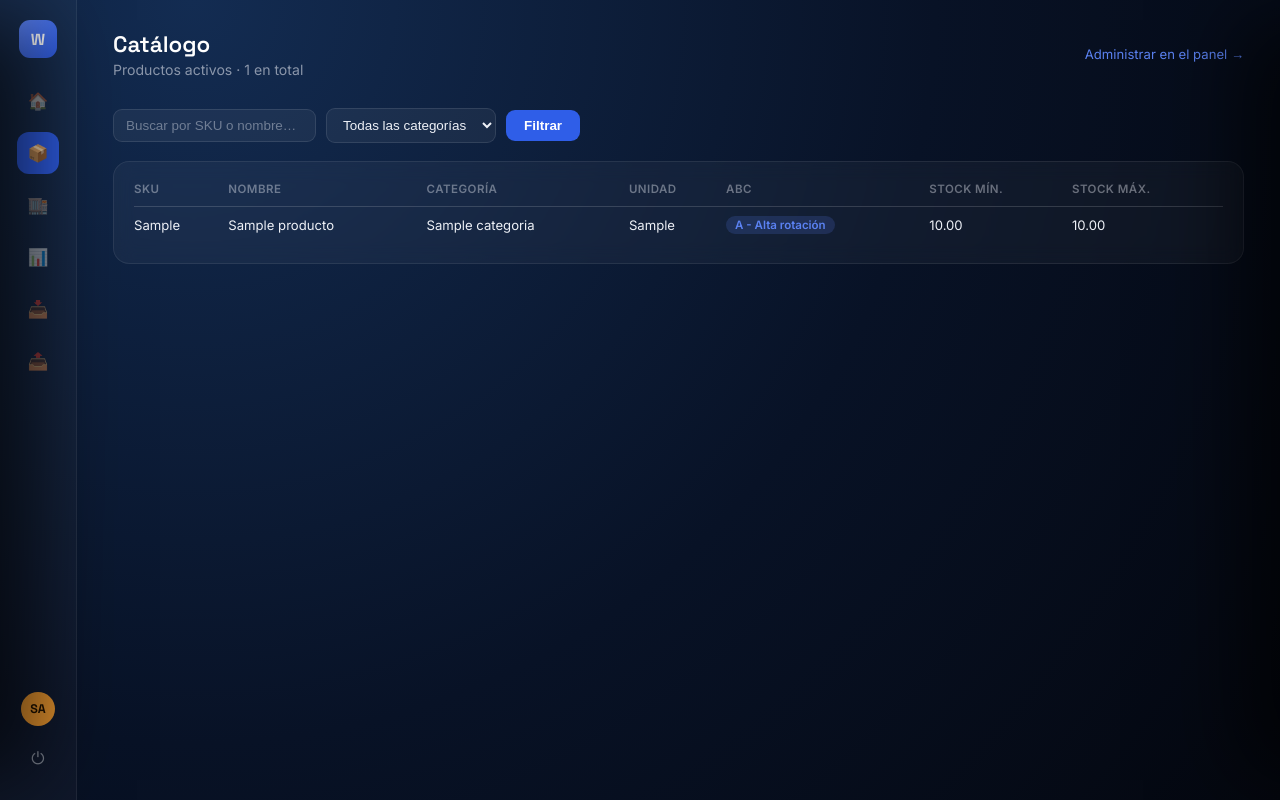
After one commit to lyt27771-create/LogiApp, a Django app: page /catalogo/ in a window 1280 px wide. The commit adds this page. Run offline with Django 5.2, Linux system fonts and the light colour scheme; a user stored in the database is signed in; tables that the repository leaves empty hold one stand-in row (values such as "Sample post").

Commit message:
feat(catalogo): listado de productos en pantalla con busqueda y paginacion
Agrega ProductoListView (LoginRequiredMixin + PermissionRequiredMixin
sobre catalogo.view_producto), con busqueda por SKU/nombre, filtro por
categoria y paginacion de 10, tal como exige la rubrica para este
modulo. El icono de Catalogo en el sidebar ahora enlaza a esta pantalla
propia en vez de saltar directo al admin de Django.

Co-Authored-By: Claude Sonnet 5 <noreply@anthropic.com>

```diff
--- /dev/null
+++ b/apps/catalogo/urls.py
@@ -0,0 +1,9 @@
+from django.urls import path
+
+from apps.catalogo.views import ProductoListView
+
+app_name = "catalogo"
+
+urlpatterns = [
+    path("", ProductoListView.as_view(), name="listado"),
+]
--- a/apps/catalogo/views.py
+++ b/apps/catalogo/views.py
@@ -1,3 +1,34 @@
-from django.shortcuts import render
+from django.contrib.auth.mixins import LoginRequiredMixin, PermissionRequiredMixin
+from django.db.models import Q
+from django.views.generic import ListView
 
-# Create your views here.
+from apps.catalogo.models import Categoria, Producto
+
+
+class ProductoListView(LoginRequiredMixin, PermissionRequiredMixin, ListView):
+    model = Producto
+    template_name = "catalogo/listado.html"
+    context_object_name = "productos"
+    paginate_by = 10
+    permission_required = "catalogo.view_producto"
+
+    def get_queryset(self):
+        qs = (
+            Producto.objects.select_related("categoria", "unidad_medida")
+            .filter(activo=True)
+            .order_by("sku")
+        )
+        q = self.request.GET.get("q", "").strip()
+        if q:
+            qs = qs.filter(Q(sku__icontains=q) | Q(nombre__icontains=q))
+        categoria_id = self.request.GET.get("categoria", "").strip()
+        if categoria_id:
+            qs = qs.filter(categoria_id=categoria_id)
+        return qs
+
+    def get_context_data(self, **kwargs):
+        context = super().get_context_data(**kwargs)
+        context["categorias"] = Categoria.objects.filter(activo=True).order_by("nombre")
+        context["q"] = self.request.GET.get("q", "")
+        context["categoria_id"] = self.request.GET.get("categoria", "")
+        return context
--- a/config/urls.py
+++ b/config/urls.py
@@ -22,4 +22,5 @@ urlpatterns = [
     ),
     path('accounts/logout/', auth_views.LogoutView.as_view(), name='logout'),
     path('', include('apps.core.urls')),
+    path('catalogo/', include('apps.catalogo.urls')),
 ]
--- a/static/css/estilos.css
+++ b/static/css/estilos.css
@@ -218,6 +218,40 @@ body.app-page {
 .app-topbar h1 { font-family: 'Space Grotesk', sans-serif; font-weight: 600; font-size: 1.4rem; margin: 0 0 2px; color: #fff; }
 .app-topbar .lead-sub { color: rgba(238, 241, 247, .55); font-size: .88rem; margin: 0; }
 
+.admin-link {
+  font-size: .82rem; color: var(--blue-400); text-decoration: none;
+  white-space: nowrap;
+}
+.admin-link:hover { text-decoration: underline; }
+
+.filter-bar {
+  display: flex; flex-wrap: wrap; gap: 10px; align-items: center; margin-bottom: 18px;
+}
+.filter-bar input[type="text"], .filter-bar input[type="date"], .filter-bar select {
+  background: rgba(255, 255, 255, .05);
+  border: 1px solid rgba(255, 255, 255, .1);
+  border-radius: 9px;
+  padding: 8px 12px;
+  color: #eef1f7;
+  font-size: .84rem;
+}
+.filter-bar input::placeholder { color: rgba(238, 241, 247, .4); }
+.filter-bar select option { background: var(--navy-900); color: #eef1f7; }
+.btn-filter {
+  background: var(--blue-500); border: none; border-radius: 9px;
+  color: #fff; font-size: .84rem; font-weight: 600; padding: 8px 18px; cursor: pointer;
+}
+.btn-filter:hover { background: #2650cf; }
+
+.pagination {
+  display: flex; align-items: center; justify-content: center; gap: 16px;
+  margin-top: 18px; padding-top: 16px; border-top: 1px solid rgba(255, 255, 255, .06);
+  font-size: .84rem;
+}
+.pagination a { color: var(--blue-400); text-decoration: none; }
+.pagination a:hover { text-decoration: underline; }
+.pagination-current { color: rgba(238, 241, 247, .5); }
+
 .search-box {
   display: flex; align-items: center; gap: 8px;
   background: rgba(255, 255, 255, .05);
--- a/templates/base.html
+++ b/templates/base.html
@@ -14,8 +14,8 @@
       <a href="{% url 'dashboard' %}" class="brand-mark" title="WMS · UPEC">W</a>
 
       <div class="nav-stack">
-        <a href="{% url 'dashboard' %}" class="nav-icon active" title="Tablero">🏠</a>
-        <a href="/admin/catalogo/producto/" class="nav-icon" title="Catálogo">📦</a>
+        <a href="{% url 'dashboard' %}" class="nav-icon{% if request.resolver_match.url_name == 'dashboard' %} active{% endif %}" title="Tablero">🏠</a>
+        <a href="{% url 'catalogo:listado' %}" class="nav-icon{% if request.resolver_match.app_name == 'catalogo' %} active{% endif %}" title="Catálogo">📦</a>
         <a href="/admin/almacen/bodega/" class="nav-icon" title="Almacén">🏬</a>
         <a href="/admin/inventario/existencia/" class="nav-icon" title="Inventario">📊</a>
         <a href="/admin/recepcion/ordenrecepcion/" class="nav-icon" title="Recepción">📥</a>
--- /dev/null
+++ b/templates/catalogo/listado.html
@@ -0,0 +1,64 @@
+{% extends "base.html" %}
+
+{% block title %}Catálogo · WMS UPEC{% endblock %}
+
+{% block content %}
+  <div class="app-topbar">
+    <div>
+      <h1>Catálogo</h1>
+      <p class="lead-sub">Productos activos · {{ page_obj.paginator.count }} en total</p>
+    </div>
+    <a href="/admin/catalogo/producto/" class="admin-link">Administrar en el panel →</a>
+  </div>
+
+  <form class="filter-bar" method="get">
+    <input type="text" name="q" value="{{ q }}" placeholder="Buscar por SKU o nombre…">
+    <select name="categoria">
+      <option value="">Todas las categorías</option>
+      {% for cat in categorias %}
+        <option value="{{ cat.id }}" {% if categoria_id == cat.id|stringformat:"s" %}selected{% endif %}>{{ cat.nombre }}</option>
+      {% endfor %}
+    </select>
+    <button type="submit" class="btn-filter">Filtrar</button>
+  </form>
+
+  <div class="panel-dark">
+    {% if productos %}
+      <table class="activity-table">
+        <thead>
+          <tr>
+            <th>SKU</th><th>Nombre</th><th>Categoría</th><th>Unidad</th>
+            <th>ABC</th><th>Stock mín.</th><th>Stock máx.</th>
+          </tr>
+        </thead>
+        <tbody>
+          {% for producto in productos %}
+            <tr>
+              <td>{{ producto.sku }}</td>
+              <td>{{ producto.nombre }}</td>
+              <td>{{ producto.categoria.nombre }}</td>
+              <td>{{ producto.unidad_medida.abreviatura }}</td>
+              <td><span class="tag tag-traslado">{{ producto.get_clasificacion_abc_display }}</span></td>
+              <td>{{ producto.stock_minimo }}</td>
+              <td>{{ producto.stock_maximo }}</td>
+            </tr>
+          {% endfor %}
+        </tbody>
+      </table>
+
+      {% if page_obj.has_other_pages %}
+        <div class="pagination">
+          {% if page_obj.has_previous %}
+            <a href="?page={{ page_obj.previous_page_number }}{% if q %}&q={{ q }}{% endif %}{% if categoria_id %}&categoria={{ categoria_id }}{% endif %}">← Anterior</a>
+          {% endif %}
+          <span class="pagination-current">Página {{ page_obj.number }} de {{ page_obj.paginator.num_pages }}</span>
+          {% if page_obj.has_next %}
+            <a href="?page={{ page_obj.next_page_number }}{% if q %}&q={{ q }}{% endif %}{% if categoria_id %}&categoria={{ categoria_id }}{% endif %}">Siguiente →</a>
+          {% endif %}
+        </div>
+      {% endif %}
+    {% else %}
+      <p class="empty-hint">No hay productos que coincidan con la búsqueda.</p>
+    {% endif %}
+  </div>
+{% endblock %}
```
